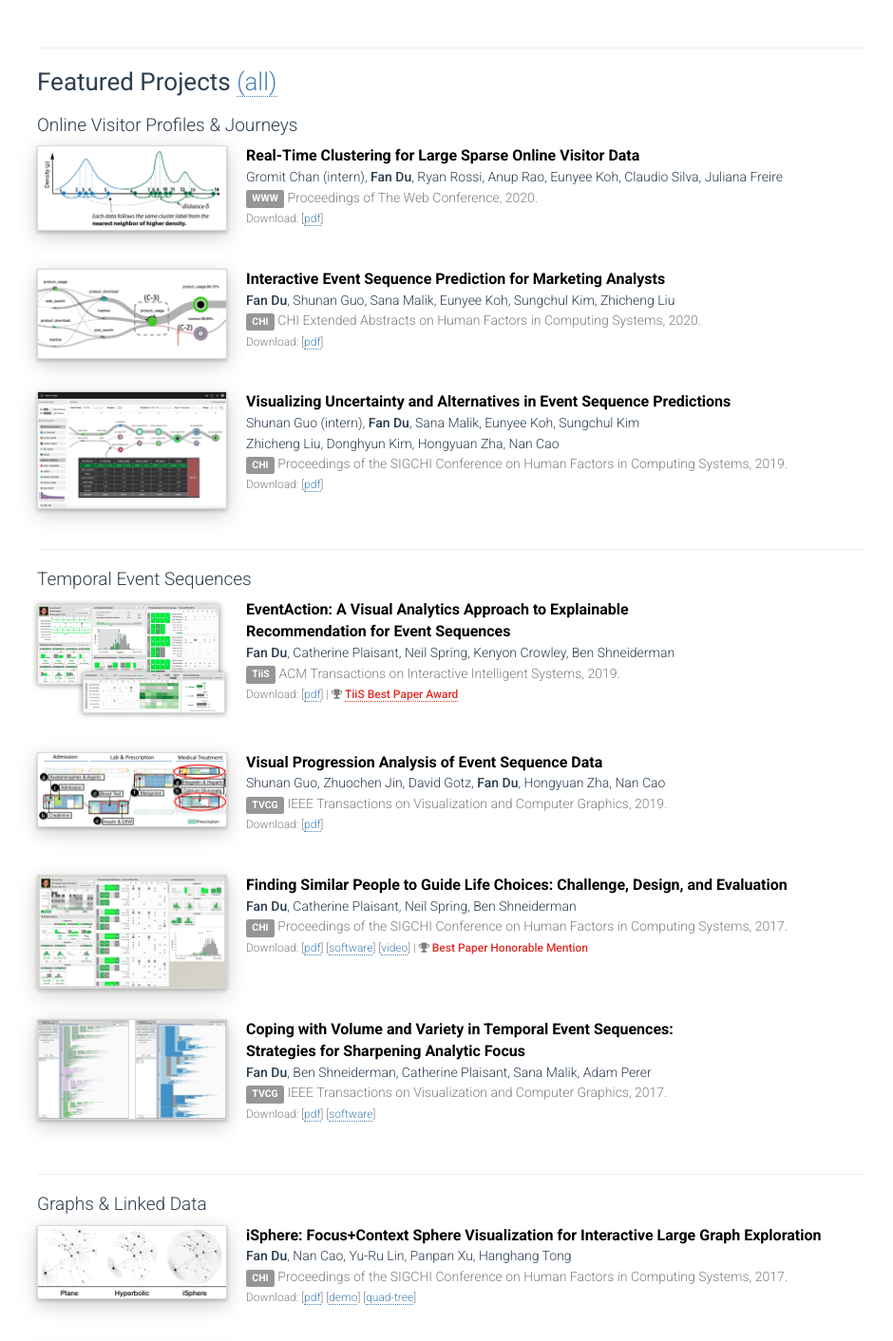
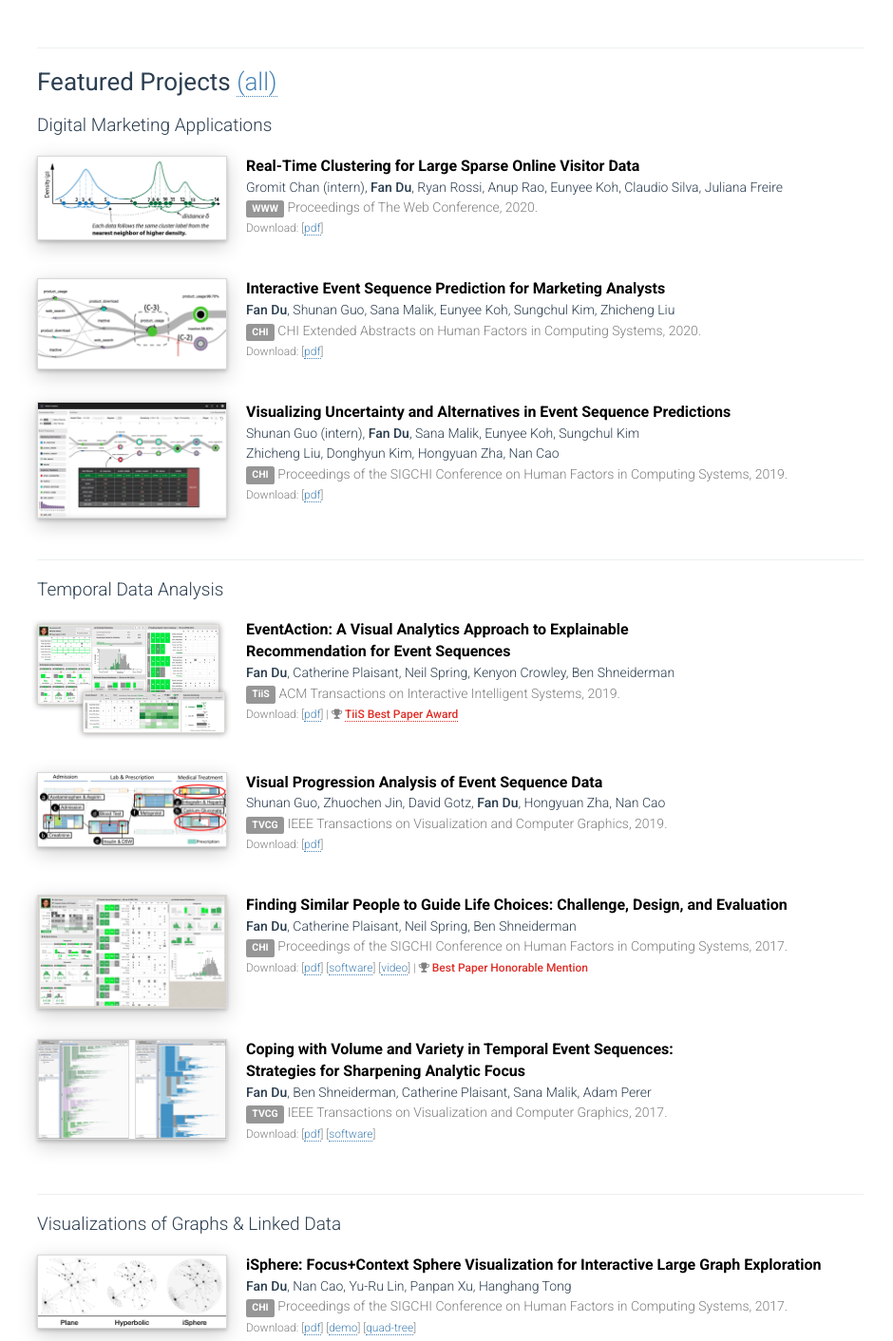
Before and after one commit to fandu/fandu.github.io, a plain HTML site: page index.html in a window 1280 px wide. Shown: the part 367-1779 px from the top of the page at 95% size, without its empty margins (166-1106 px from the left). Drawn offline with nearby package versions, Linux system fonts and the light colour scheme.

Commit message:
minor changes

```diff
--- a/index.html
+++ b/index.html
@@ -89,7 +89,7 @@
         <hr />
         <div class="pub">
             <h3 style="margin-bottom: 21px">Featured Projects <a class="l" href="http://frankdu.org/publications.html">(all)</a></h3>
-            <h4 class="l">Online Visitor Profiles & Journeys</h4>
+            <h4 class="l" style="margin-bottom: 21px">Digital Marketing Applications</h4>
             <p>
                 <img src="img/WWW2020.png" width="200px" style="float:left" class="pub_teaser">
                 <span class="pub_title">Real-Time Clustering for Large Sparse Online Visitor Data</span>
@@ -126,7 +126,7 @@
 
             <hr />
 
-            <h4 class="l">Temporal Event Sequences</h4>
+            <h4 class="l" style="margin-bottom: 21px">Temporal Data Analysis</h4>
 
             <p>
                 <img src="img/TiiS2019.png" width="212px" style="float:left; margin-right: 14px; margin-left: -6px" class="pub_teaser no_shadow">
@@ -177,7 +177,7 @@
             <p style="clear:both">&nbsp;</p>
 
             <hr />
-            <h4 class="l">Graphs & Linked Data</h4>
+            <h4 class="l" style="margin-bottom: 21px">Visualizations of Graphs & Linked Data</h4>
 
             <p>
 			    <img src="img/CHI2017-2.png" width="200px" style="float:left" class="pub_teaser">
```
